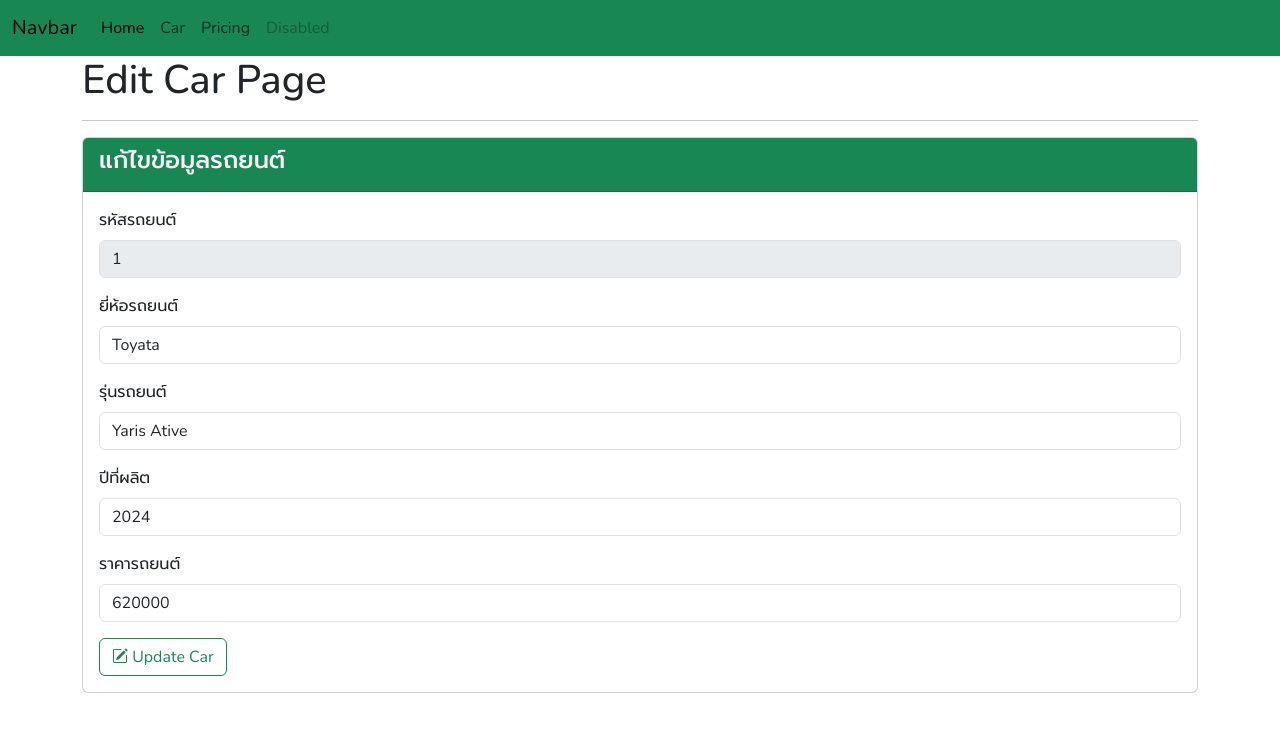
After one commit to std67122420327-alt/flask-bootstrap, a Flask app: page /cars/1/edit in a window 1280 px wide. The commit adds this page. Shown: the top 732 px of the page. Run offline with Flask 3, Linux system fonts and the light colour scheme; some libraries are stand-ins or nearby versions.

Commit message:
add edit_car and search_car template

```diff
--- a/main.py
+++ b/main.py
@@ -1,18 +1,128 @@
-from flask import Flask, render_template
+from flask import Flask, render_template, render_template_string, request, redirect, url_for, flash
 
 app = Flask(__name__)
+app.secret_key = b'your_secret_key_here'
 
-@app.route("/")
+cars = [
+  {'id':1, 'brand': 'Toyata', 'model': 'Yaris Ative', 'year': 2024, 'price': 620000},
+  {'id':2, 'brand': 'Toyata', 'model': 'Yaris Cross', 'year': 2025, 'price': 850000},
+  {'id':3, 'brand': 'Mitsubishi', 'model': 'X-Force', 'year': 2025, 'price': 860000}
+]
+
+@app.route('/')
 def index():
-    return render_template("index.html")
+  return render_template('index.html',
+                         title='Home Page')
 
-if __name__ == "__main__":
+@app.route('/cars')
+def show_cars():
+  search_query = request.args.get('q', '').lower()
+  if search_query:
+    filtered_cars = [car for car in cars if search_query in car['brand'].lower() or search_query in car['model'].lower()]
+  else:
+    filtered_cars = cars
+  return render_template('car/cars.html',
+                         title='Cars Page',
+                         cars=filtered_cars)
+
+@app.route('/search-cars')
+def search_cars():
+  search_query = request.args.get('q', '').lower()
+  if search_query:
+    filtered_cars = [car for car in cars if search_query in car['brand'].lower() or search_query in car['model'].lower()]
+  else:
+    filtered_cars = cars
+
+  # Return only the table body HTML for HTMX
+  return render_template_string('''
+{% for car in cars %}
+  <tr>
+    <th scope="row">{{loop.index}}</th>
+    <td>{{car.id}}</td>
+    <td><a href="{{url_for('edit_car', id=car.id)}}" class="text-decoration-none">{{car.brand}}</a></td>
+    <td><a href="{{url_for('edit_car', id=car.id)}}" class="text-decoration-none">{{car.model}}</a></td>
+    <td>
+      <a href="{{url_for('edit_car', id=car.id)}}" class="btn btn-outline-primary btn-sm me-2">
+        <i class="bi bi-pencil-square"></i>
+        Edit
+      </a>
+      <a href="{{url_for('delete_car', id=car.id)}}" class="btn btn-outline-danger btn-sm">
+        <i class="bi bi-journal-x"></i>
+        Delete
+      </a>
+    </td>
+  </tr>
+{% endfor %}
+''', cars=filtered_cars)
+
+@app.route('/cars/new', methods=['GET', 'POST'])
+def new_car():
+  if request.method == 'POST':      # กด submit
+    brand = request.form['brand']
+    model = request.form['model']
+    year = int(request.form['year'])
+    price = int(request.form['price'])
+
+    length = len(cars)
+    if length > 0:
+      id = cars[length-1]['id'] + 1
+    else:
+      id = 1
+    car = {'id':id, 'brand': brand, 'model': model, 'year': year, 'price': price}
+
+    cars.append(car)
+    flash('Add new car successfully', 'success')
+    return redirect(url_for('show_cars'))
+
+
+  return render_template('car/new_car.html',
+                         title='New Car Page')
+
+@app.route('/cars/<int:id>/delete')
+def delete_car(id):
+  for car in cars:
+    if id == car['id']:
+      cars.remove(car)
+      flash('Delete car successfully', 'success')
+      break
+
+  return redirect(url_for('show_cars'))
+
+@app.route('/cars/<int:id>/edit', methods=['GET', 'POST'])
+def edit_car(id):
+  car = None
+  for c in cars:
+    if c['id'] == id:
+      car = c
+      break
+
+  if car is None:
+    flash('Car not found', 'danger')
+    return redirect(url_for('show_cars'))
+
+  if request.method == 'POST':
+    car['brand'] = request.form['brand']
+    car['model'] = request.form['model']
+    car['year'] = int(request.form['year'])
+    car['price'] = int(request.form['price'])
+    flash('Car updated successfully', 'success')
+    return redirect(url_for('show_cars'))
+
+  return render_template('car/edit_car.html',
+                         title='Edit Car Page',
+                         car=car)
+
+if __name__ == '__main__':
     app.run(debug=True)
 
-@app.route("/cars")
-def index():
-    return render_template("cars.html")
+    @app.route('/cars/search')
+    def search_cars():
+        brand = request.args.get('brand')
+        tmp_cars = []
+        for car in cars:
+         if brand in car ['brand']:
+            tmp_cars.append(car)
 
-@app.route("/car/new")
-def index():
-    return render_template("new_car.html")
+            return render_template('car/search_cars.html',
+                                   title='Search Car Page',
+                                   cars=tmp_cars)
--- /dev/null
+++ b/templates/car/edit_car.html
@@ -0,0 +1,47 @@
+{% extends 'layout.html' %}
+
+{% block title %}
+  {{title}}
+{% endblock %}
+
+{% block content %}
+  <div class="container">
+    <h1>{{title}}</h1>
+    <hr>
+    <div class="card">
+      <div class="card-header bg-success text-light">
+        <h4>แก้ไขข้อมูลรถยนต์</h4>
+      </div>
+      <div class="card-body">
+        <form method="post">
+          <div class="mb-3">
+            <label for="id" class="form-label">รหัสรถยนต์</label>
+            <input disabled value="{{car.id}}"  name="id" type="number" class="form-control" id="id">
+          </div>
+          <div class="mb-3">
+            <label for="brand" class="form-label">ยี่ห้อรถยนต์</label>
+            <input value="{{car.brand}}" name="brand" type="text" class="form-control" id="brand">
+          </div>
+          <div class="mb-3">
+            <label for="model" class="form-label">รุ่นรถยนต์</label>
+            <input value="{{car.model}}"  name="model" type="text" class="form-control" id="model">
+          </div>
+          <div class="mb-3">
+            <label for="year" class="form-label">ปีที่ผลิต</label>
+            <input value="{{car.year}}"  name="year" type="number" class="form-control" id="year">
+          </div>
+          <div class="mb-3">
+            <label for="price" class="form-label">ราคารถยนต์</label>
+            <input value="{{car.price}}"  name="price" type="number" class="form-control" id="price">
+          </div>
+
+          <button type="submit" class="btn btn-outline-success">
+            <i class="bi bi-pencil-square"></i>
+            Update Car
+          </button>
+        </form>
+      </div>
+    </div>
+  </div>
+
+{% endblock %}
--- a/templates/index.html
+++ b/templates/index.html
@@ -1,6 +1,6 @@
-{% extends "layout.html" %}
+{% extends 'layout.html' %}
 
-{% block content %}
+{% block title %}
   {{title}}
 {% endblock %}
 
@@ -9,4 +9,5 @@
     <h1>{{title}}</h1>
     <hr>
   </div>
+
 {% endblock %}
--- a/templates/layout.html
+++ b/templates/layout.html
@@ -1,21 +1,35 @@
 <!DOCTYPE html>
 <html lang="en">
 <head>
-    <meta charset="UTF-8">
-    <title>Flask Bootstrap</title>
-    <meta name="viewport" content="width=device-width, initial-scale=1">
-
-    <link href="https://cdn.jsdelivr.net/npm/bootstrap@5.3.3/dist/css/bootstrap.min.css" rel="stylesheet">
-    <link rel="stylesheet" href="https://cdn.jsdelivr.net/npm/bootstrap-icons@1.13.1/font/bootstrap-icons.min.css">
+  <meta charset="UTF-8">
+  <meta name="viewport" content="width=device-width, initial-scale=1.0">
+  <title>Flask Bootstrap - {% block title %}{% endblock %}
+  </title>
+  <link href="https://cdn.jsdelivr.net/npm/bootstrap@5.3.8/dist/css/bootstrap.min.css" rel="stylesheet" integrity="sha384-sRIl4kxILFvY47J16cr9ZwB07vP4J8+LH7qKQnuqkuIAvNWLzeN8tE5YBujZqJLB" crossorigin="anonymous">
+  <link href="https://fonts.googleapis.com/css2?family=Nunito:ital,wght@0,200..1000;1,200..1000&family=Prompt:ital,wght@0,100;0,200;0,300;0,400;0,500;0,600;0,700;0,800;0,900;1,100;1,200;1,300;1,400;1,500;1,600;1,700;1,800;1,900&display=swap" rel="stylesheet">
+  <link rel="stylesheet" href="https://cdn.jsdelivr.net/npm/bootstrap-icons@1.13.1/font/bootstrap-icons.min.css">
+  <script src="https://unpkg.com/htmx.org@1.9.10"></script>
+  <style>
+    * {
+      font-family: "Nunito", "Prompt", sans-serif;
+    }
+  </style>
 </head>
 <body>
+  {% include "navbar.html" %}
+  {% with messages = get_flashed_messages(with_categories=true) %}
+    {% if messages %}
 
-<div class="container mt-4">
-    {% block content %}
-    {% endblock %}
-</div>
+      {% for category, message in messages %}
+        <div class="alert alert-{{category}} alert-dismissible fade show" role="alert">
+          <strong>{{message}}</strong>
+          <button type="button" class="btn-close" data-bs-dismiss="alert" aria-label="Close"></button>
+        </div>
+      {% endfor %}
 
-<script src="https://cdn.jsdelivr.net/npm/bootstrap@5.3.3/dist/js/bootstrap.bundle.min.js"></script>
-
+    {% endif %}
+  {% endwith %}
+  {% block content %}{% endblock %}
+  <script src="https://cdn.jsdelivr.net/npm/bootstrap@5.3.8/dist/js/bootstrap.bundle.min.js" integrity="sha384-FKyoEForCGlyvwx9Hj09JcYn3nv7wiPVlz7YYwJrWVcXK/BmnVDxM+D2scQbITxI" crossorigin="anonymous"></script>
 </body>
 </html>
--- a/templates/navbar.html
+++ b/templates/navbar.html
@@ -7,10 +7,10 @@
     <div class="collapse navbar-collapse" id="navbarNav">
       <ul class="navbar-nav">
         <li class="nav-item">
-          <a class="nav-link active" aria-current="page" href="#">Home</a>
+          <a class="nav-link active" aria-current="page" href="{{ url_for('index') }}">Home</a>
         </li>
         <li class="nav-item">
-          <a class="nav-link" href="#">Features</a>
+          <a class="nav-link" href="{{ url_for('show_cars') }}">Car</a>
         </li>
         <li class="nav-item">
           <a class="nav-link" href="#">Pricing</a>
```
Also changed, not shown: templates/car/cars.html (added, +61 -0 lines), templates/car/new_car.html (added, +43 -0 lines), templates/car/search_cars.html (added). Lines whose indentation alone changed are shown as unchanged.
